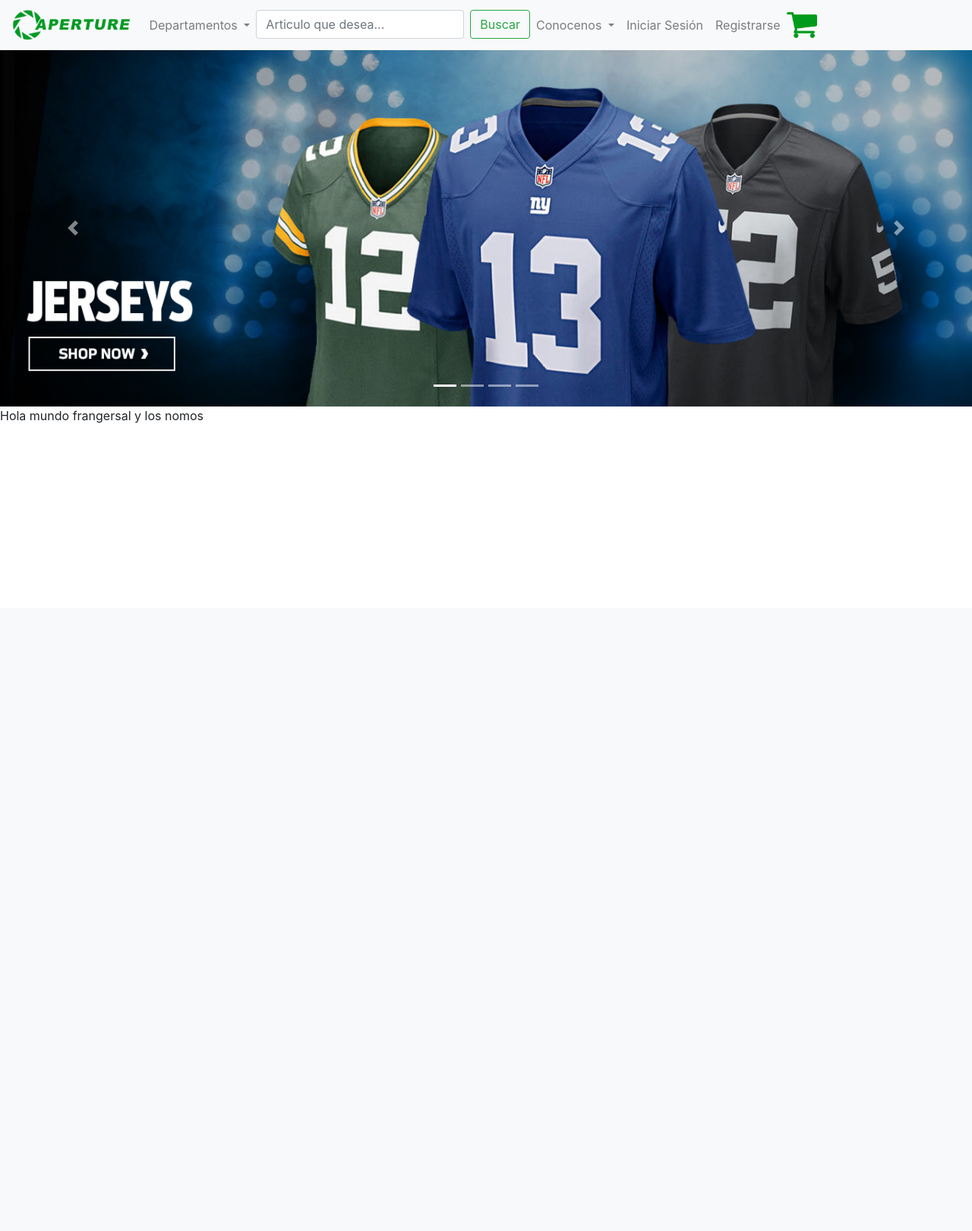
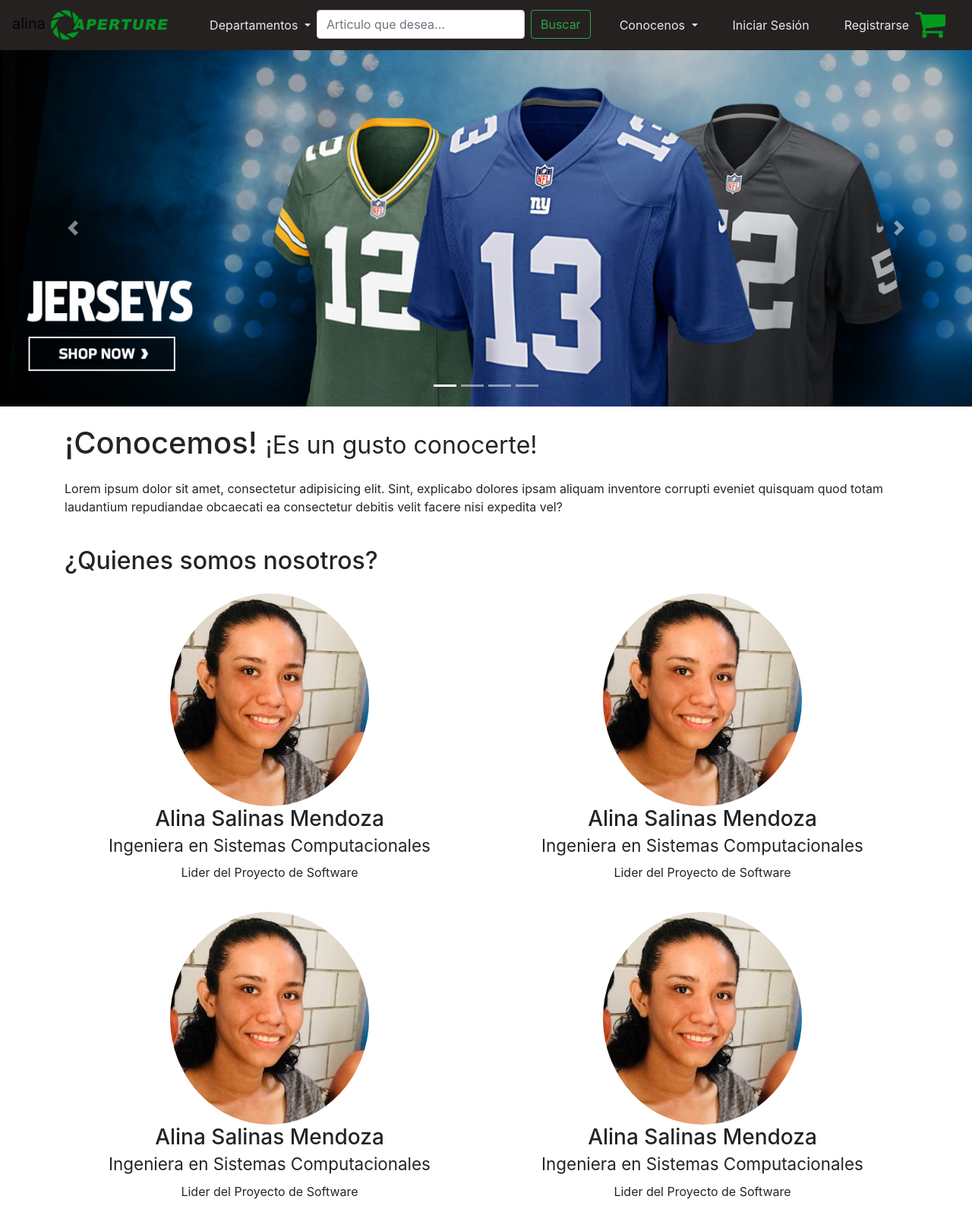
Before and after one commit to AlinaSM/Tienda-Online, a PHP site: page / in a window 1280 px wide. Shown: the whole page at 76% size. Before the commit the page ends 557 px from the top, so only its background shows below. Run offline with PHP 8.4, Linux system fonts and the light colour scheme.

Commit message:
Modificaciones MVC, y la vista de Nosotros

```diff
--- a/css/estilos.css
+++ b/css/estilos.css
@@ -1,4 +1,3 @@
-
 .logo-principal{
     height: 40px;
 
@@ -7,3 +6,23 @@
 .color-cabecera{
     background-color: aqua;
 }
+
+.margen-10p{
+    margin: 3%;
+}
+
+
+.navbar{
+    background-color: rgb(37, 33, 33);
+
+}
+
+.navbar .navbar-collapse .navbar-nav  .nav-item  a{
+    color: #e9e9e9;
+    margin-left: 30px;
+}
+
+.navbar .navbar-collapse .navbar-nav  .nav-item  .dropdown-item{
+    color: #000000;
+    margin-left: 30px;
+}
--- /dev/null
+++ b/estructura/pie_pagina.php
@@ -0,0 +1,3 @@
+<footer>
+    <p> Derechos Reservados Instituto Tecnologico de Acapulco</p>
+</footer>
--- a/estructura/pw3_cabecera.php
+++ b/estructura/pw3_cabecera.php
@@ -1,14 +1,21 @@
-<header class="navbar  navbar-expand-lg  navbar-light  bg-light  color-cabecera" >
+<header class="navbar  navbar-expand-lg  navbar-light" >
+    <!--  -->
     <a class="navbar-brand" href="#">
+        alina
         <img class="logo-principal" src="img/icons/logo.png">
     </a>
+
+    <!--  -->
     <button class="navbar-toggler" type="button" data-toggle="collapse" data-target="#navbarTogglerDemo02" aria-controls="navbarTogglerDemo02" aria-expanded="false" aria-label="Toggle navigation">
         <span class="navbar-toggler-icon"></span>
     </button>
-    <div class="collapse navbar-collapse" id="navbarTogglerDemo02">
-        <ul class="navbar-nav mr-auto mt-2 mt-lg-0">
-        <li class="nav-item dropdown">
-            <a class="nav-link dropdown-toggle" href="#" id="navbarDropdownMenuLink" data-toggle="dropdown" aria-haspopup="true" aria-expanded="false">
+
+    <!--  -->
+    <div class="collapse  navbar-collapse" id="navbarTogglerDemo02">
+        <ul class="navbar-nav  mr-auto  mt-2  mt-lg-0">
+
+        <li class="nav-item  dropdown">
+            <a class="nav-link  dropdown-toggle " href="#" id="navbarDropdownMenuLink" data-toggle="dropdown" aria-haspopup="true" aria-expanded="false">
             Departamentos
             </a>
             <div class="dropdown-menu" aria-labelledby="navbarDropdownMenuLink">
@@ -19,8 +26,7 @@
         </li>
 
         <li class="nav-item">
-
-        <form class="form-inline  my-2  my-lg-0  ">
+        <form class="form-inline  my-2  my-lg-0">
             <input class="form-control mr-sm-2" type="search" placeholder="Articulo que desea...">
             <button class="btn btn-outline-success my-2 my-sm-0" type="submit">Buscar</button>
         </form>
@@ -36,21 +42,20 @@
                 <a class="dropdown-item" href="#">Nosotros</a>
             </div>
         </li>
+
         <li class="nav-item">
             <a class="nav-link" href="#">Iniciar Sesión</a>
         </li>
+
         <li class="nav-item">
             <a class="nav-link" href="#">Registrarse</a>
         </li>
+
         <li class="nav-item">
             <img class="logo-principal" src="img/icons/cart-shop.png">
         </li>
         </ul>
-    </div>
-        <a class="navbar-brand" href="#">
-
-        </a>
-    <div>
 
     </div>
+
 </header>
--- /dev/null
+++ b/estructura/pw3_recursos.php
@@ -0,0 +1,7 @@
+<meta charset="UTF-8">
+<meta name="viewport" content="width=device-width, initial-scale=1.0">
+<link rel="stylesheet" href="css\bootstrap.min.css">
+<link rel="stylesheet" href="css\estilos.css">
+<script src="js/jquery.slim.min.js"></script>
+<script src="js/popper.min.js"></script>
+<script src="js/bootstrap.min.js"></script>
--- a/index.php
+++ b/index.php
@@ -1,33 +1,23 @@
 <!DOCTYPE html>
 <html lang="es-MX">
 <head>
-    <meta charset="UTF-8">
-    <meta name="viewport" content="width=device-width, initial-scale=1.0">
-    <link rel="stylesheet" href="css\bootstrap.min.css">
-    <link rel="stylesheet" href="css\estilos.css">
-    <script src="js/jquery.slim.min.js"></script>
-    <script src="js/popper.min.js"></script>
-    <script src="js/bootstrap.min.js"></script>
-
     <?php
         include('estructura/pw3_favicon.php');
+        include('estructura/pw3_recursos.php');
+    ?>
+    <title>Aperture: Encuentra la que quieres!</title>
+</head>
+<body>
+    <?php
+        include('estructura/pw3_cabecera.php');
+        include('estructura/pw3_carrusel.php');
+        include('php/view/pw3NosotrosView.php');
     ?>
 
-    <title>Aperture: Encuentra la que quieres!</title>
 
-</head>
-<body>
 
-    <?php
-        include('estructura/pw3_cabecera.php');
-        //include('estructura/pw3_nav.php');
-        include('estructura/pw3_carrusel.php');
-    ?>
 
-    <section>
-        <p>Hola mundo frangersal y los nomos</p>
 
-    </section>
 
 
 </body>
--- /dev/null
+++ b/php/view/pw3NosotrosView.php
@@ -0,0 +1,52 @@
+<section class="container" id="nosotros">
+
+    <!-- Parte de la Introduccion -->
+    <h1 class="my-4">¡Conocemos!
+        <small>¡Es un gusto conocerte!</small>
+    </h1>
+    <p>Lorem ipsum dolor sit amet, consectetur adipisicing elit. Sint, explicabo dolores ipsam aliquam inventore corrupti eveniet quisquam quod totam laudantium repudiandae obcaecati ea consectetur debitis velit facere nisi expedita vel?</p>
+
+    <!-- Filas de los miembros -->
+    <div class="row">
+
+        <div class="col-lg-12">
+            <h2 class="my-4">¿Quienes somos nosotros?</h2>
+        </div>
+
+        <div class="col-lg-6 col-sm-6 text-center mb-4">
+            <img class="rounded-circle img-fluid d-block mx-auto" src="img/members/io.jpg" >
+            <h3>Alina Salinas Mendoza
+            <br><small>Ingeniera en Sistemas Computacionales</small>
+            </h3>
+            <p>Lider del Proyecto de Software</p>
+        </div>
+
+        <div class="col-lg-6 col-sm-6 text-center mb-4">
+            <img class="rounded-circle img-fluid d-block mx-auto" src="img/members/io.jpg" >
+            <h3>Alina Salinas Mendoza
+            <br><small>Ingeniera en Sistemas Computacionales</small>
+            </h3>
+            <p>Lider del Proyecto de Software</p>
+        </div>
+
+        <div class="col-lg-6 col-sm-6 text-center mb-4">
+            <img class="rounded-circle img-fluid d-block mx-auto" src="img/members/io.jpg" >
+            <h3>Alina Salinas Mendoza
+            <br><small>Ingeniera en Sistemas Computacionales</small>
+            </h3>
+            <p>Lider del Proyecto de Software</p>
+        </div>
+
+        <div class="col-lg-6 col-sm-6 text-center mb-4">
+            <img class="rounded-circle img-fluid d-block mx-auto" src="img/members/io.jpg" >
+            <h3>Alina Salinas Mendoza
+            <br><small>Ingeniera en Sistemas Computacionales</small>
+            </h3>
+            <p>Lider del Proyecto de Software</p>
+        </div>
+
+
+
+    </div>
+
+</section>
```
Also changed, not shown: estructura/pw3_menu-filtro.php (added, +16 -0 lines), php/controller/articulosControlador.php (added, +10 -0 lines), php/model/articulosModelo.php (added, +29 -0 lines), php/model/conectar.php (added, +21 -0 lines), img/members/io.jpg (added).
